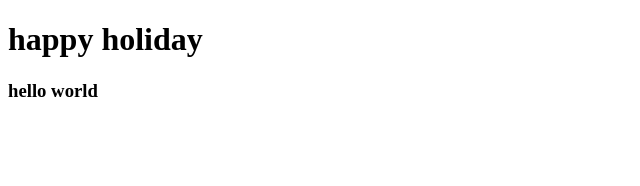
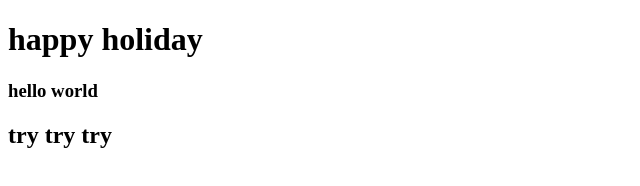
Before and after one commit to 15712700140/1998, a plain HTML site: page index.html in a window 1280 px wide. Shown: the whole page, without its empty margins (0-640 px from the left). Drawn offline with Linux system fonts and the light colour scheme.

Commit message:
可能会提交成功叭

```diff
--- a/index.html
+++ b/index.html
@@ -9,5 +9,6 @@
 <body>
     <h1>happy holiday</h1>
     <h3>hello world</h3>
+    <h2>try try try</h2>
 </body>
 </html>
```
